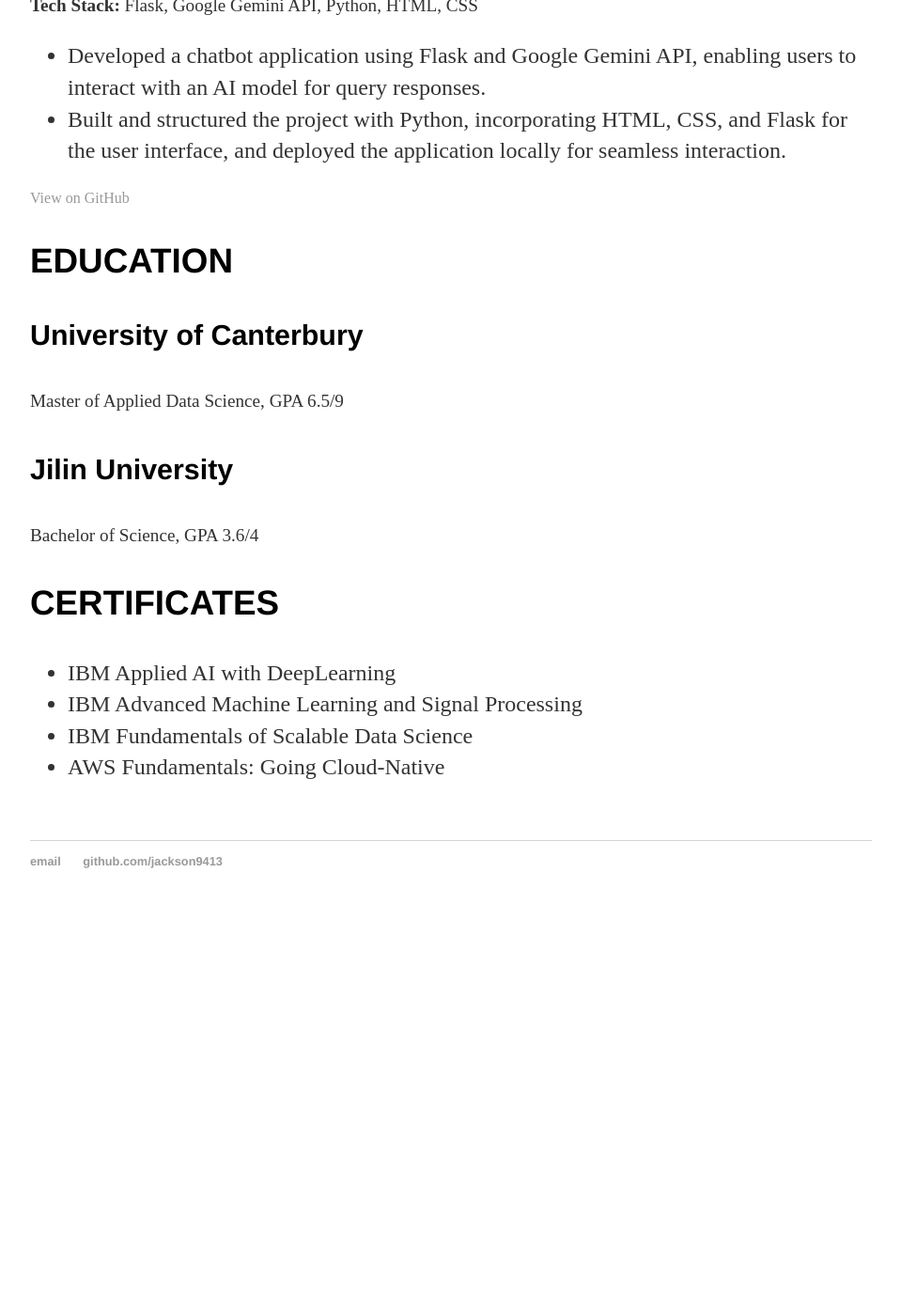
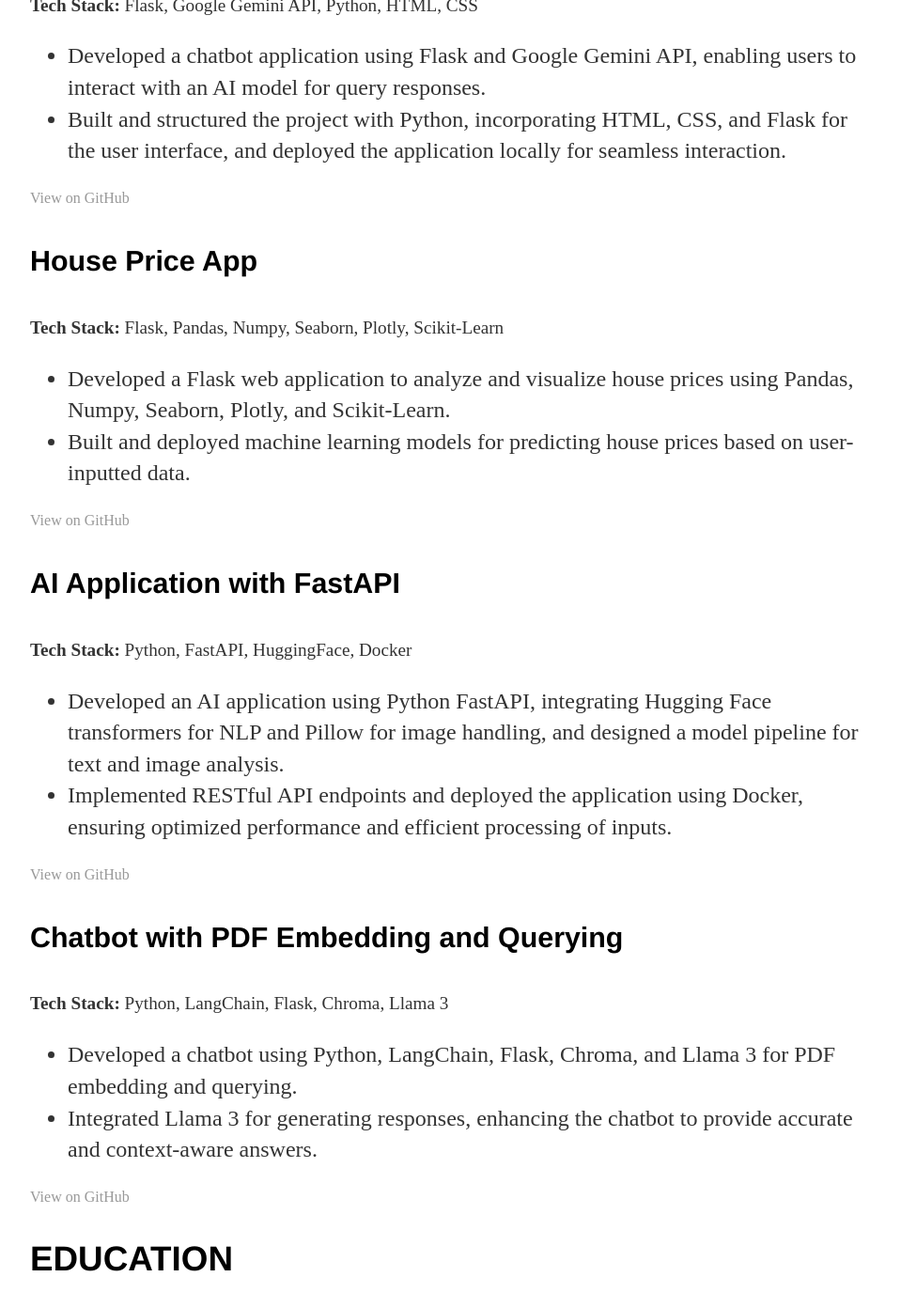
Before and after one commit to jackson9413/jackson9413.github.io, a Jekyll site: the page built from cv/index.html, in a window 1280 px wide and 1400 px high, scrolled down 3732 px. Shown: the top 1392 px of the window at 94% size, without its empty margins (160-1119 px from the left). Built offline with Jekyll 4.4.1, drawn with Linux system fonts in a browser that asks for light colours; before the commit the page ends 4718 px from its top, so only the background shows below that.

Commit message:
Update index.html

```diff
--- a/cv/index.html
+++ b/cv/index.html
@@ -101,6 +101,34 @@
 			</ul>
 			<a href="https://github.com/your-username/your-repo-name" target="_blank">View on GitHub</a>
 		</div>
+		<div id="project-3">
+			<h4>House Price App</h4>
+			<p><strong>Tech Stack:</strong> Flask, Pandas, Numpy, Seaborn, Plotly, Scikit-Learn</p>
+			<ul>
+				<li>Developed a Flask web application to analyze and visualize house prices using Pandas, Numpy, Seaborn, Plotly, and Scikit-Learn.</li>
+				<li>Built and deployed machine learning models for predicting house prices based on user-inputted data.</li>
+			</ul>
+			<a href="https://github.com/jackson9413/flask-house-price" target="_blank">View on GitHub</a>
+		</div>
+		<div id="project-4">
+			<h4>AI Application with FastAPI</h4>
+			<p><strong>Tech Stack:</strong> Python, FastAPI, HuggingFace, Docker</p>
+			<ul>
+				<li>Developed an AI application using Python FastAPI, integrating Hugging Face transformers for NLP and Pillow for image handling, and designed a model pipeline for text and image analysis.</li>
+				<li>Implemented RESTful API endpoints and deployed the application using Docker, ensuring optimized performance and efficient processing of inputs.</li>
+			</ul>
+			<a href="https://github.com/jackson9413/python_fast_api_ai" target="_blank">View on GitHub</a>
+		</div>
+		<!-- Add more projects by copying the div block and replacing the content -->
+		<div id="project-5">
+			<h4>Chatbot with PDF Embedding and Querying</h4>
+			<p><strong>Tech Stack:</strong> Python, LangChain, Flask, Chroma, Llama 3</p>
+			<ul>
+				<li>Developed a chatbot using Python, LangChain, Flask, Chroma, and Llama 3 for PDF embedding and querying.</li>
+				<li>Integrated Llama 3 for generating responses, enhancing the chatbot to provide accurate and context-aware answers.</li>
+			</ul>
+			<a href="https://github.com/jackson9413/python_fast_api_ai" target="_blank">View on GitHub</a>
+		</div>
 		<!-- Add more projects by copying the div block and replacing the content -->
 
 		<h3>EDUCATION</h3>
```
